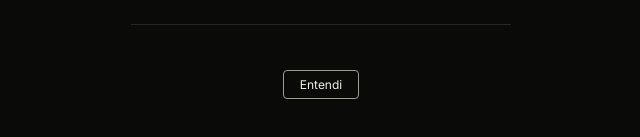
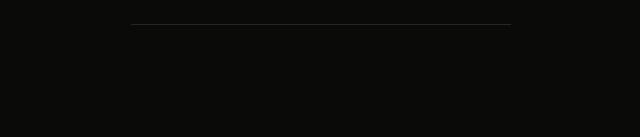
Before and after one commit to midimattos/linkbio, a Next.js app: page / in a window 1280 px wide. Shown: the part 329-466 px from the top of the page, without its empty margins (319-959 px from the left). Built offline with nearby package versions, Linux system fonts and the light colour scheme.

Commit message:
Update page.tsx

```diff
--- a/app/page.tsx
+++ b/app/page.tsx
@@ -48,7 +48,6 @@ export default function Home() {
       {!consented && (
         <div className="consent">
           <br />
-          <button onClick={accept}>Entendi</button>
         </div>
       )}
     </main>
```
